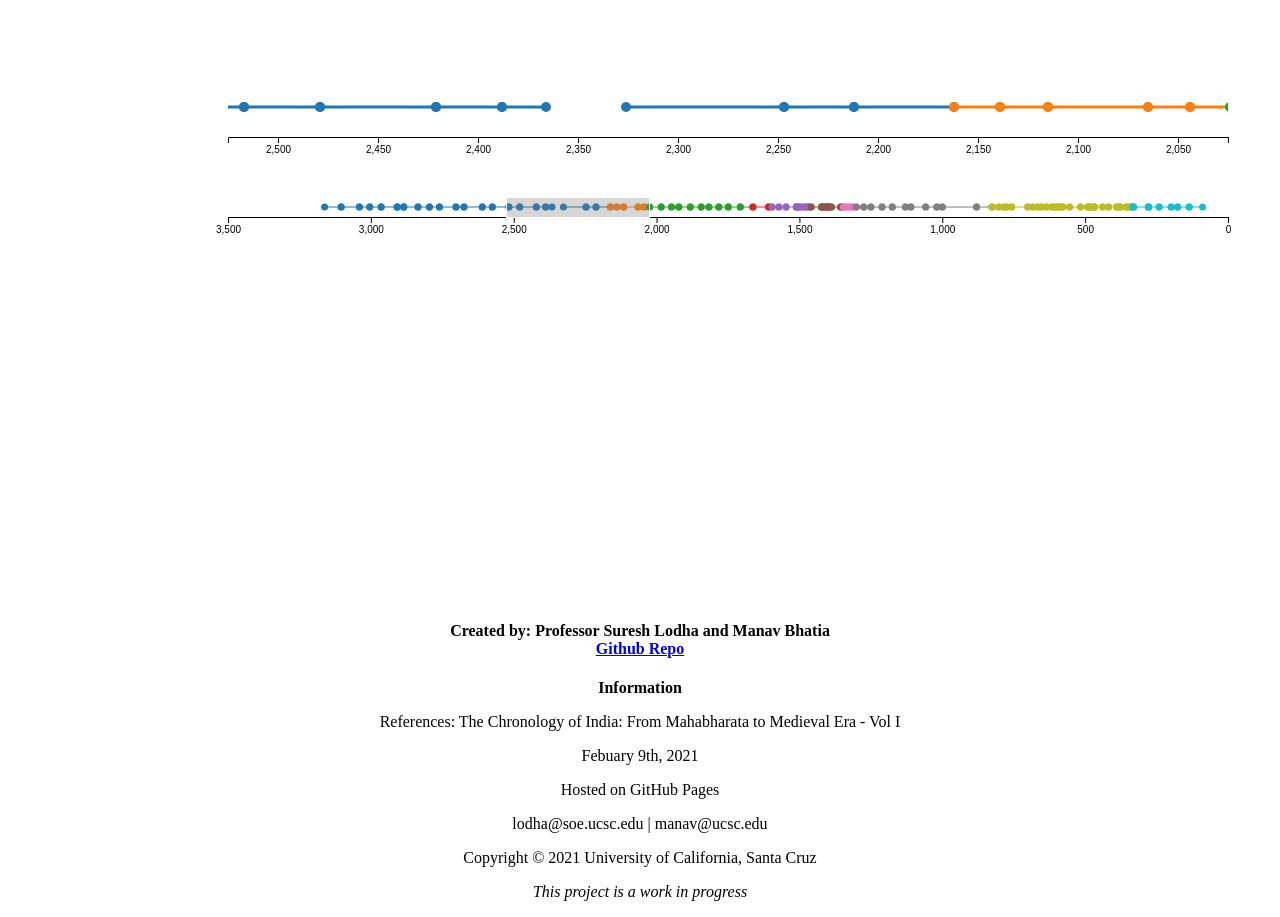
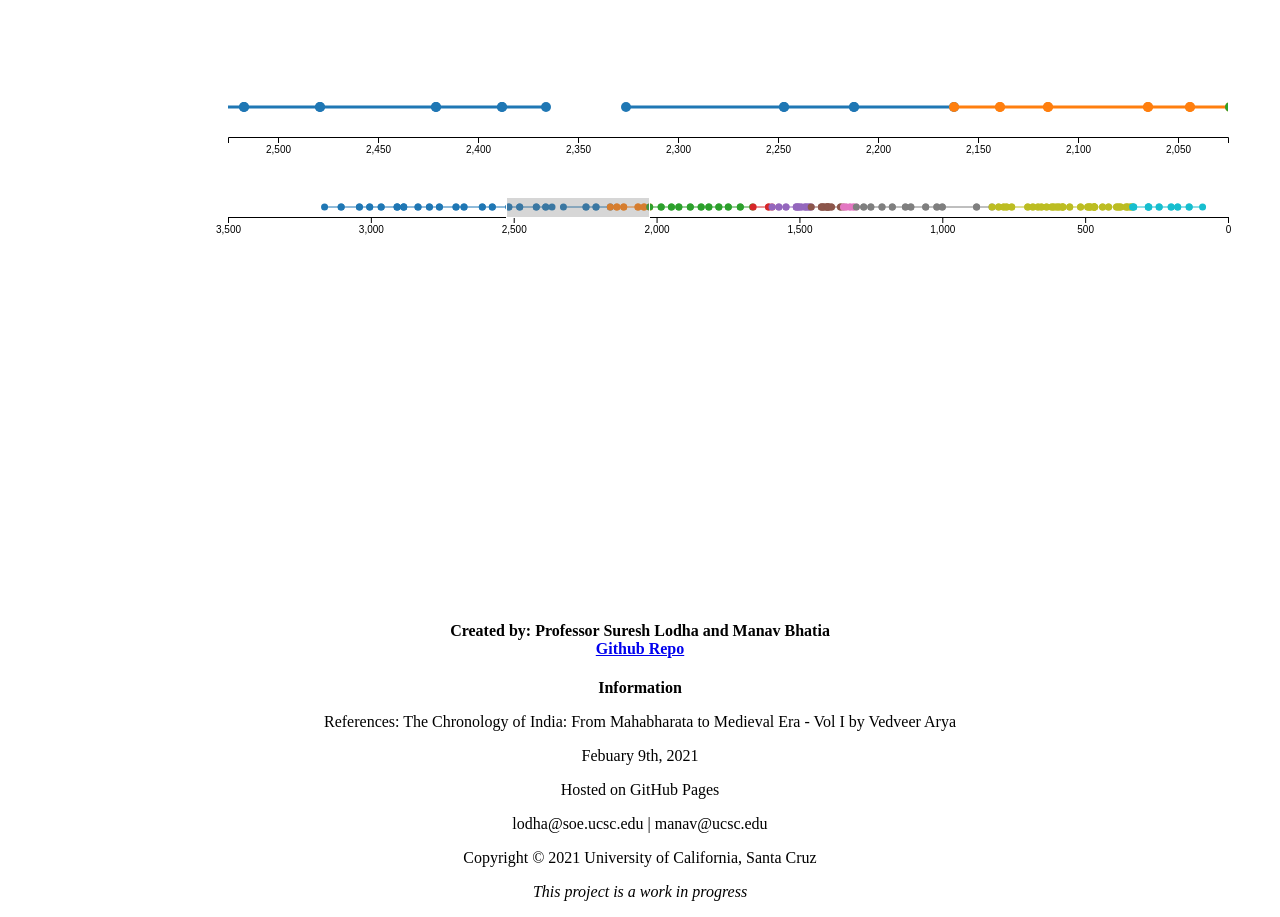
Before and after one commit to sureshlodha/magadhEmpireTimeline, a plain HTML site: page index.html in a window 1280 px wide. Shown: the part 102-1019 px from the top of the page. Drawn offline with nearby package versions, Linux system fonts and the light colour scheme.

Commit message:
Update index.html

```diff
--- a/index.html
+++ b/index.html
@@ -31,7 +31,7 @@
     <h4 style = "text-align:center">Created by: Professor Suresh Lodha and Manav Bhatia <br> <a href="https://github.com/manavrbhatia/CSE163FinalProject">Github Repo</a></h4>
     <div class="column" style = "text-align:center">
       <p><strong>Information</strong></p>
-      <p>References: The Chronology of India: From Mahabharata to Medieval Era - Vol I</p>
+      <p>References: The Chronology of India: From Mahabharata to Medieval Era - Vol I by Vedveer Arya</p>
       <p>Febuary 9th, 2021</p>
       <p>Hosted on GitHub Pages</p>
       <p>lodha@soe.ucsc.edu | manav@ucsc.edu</p>
```
